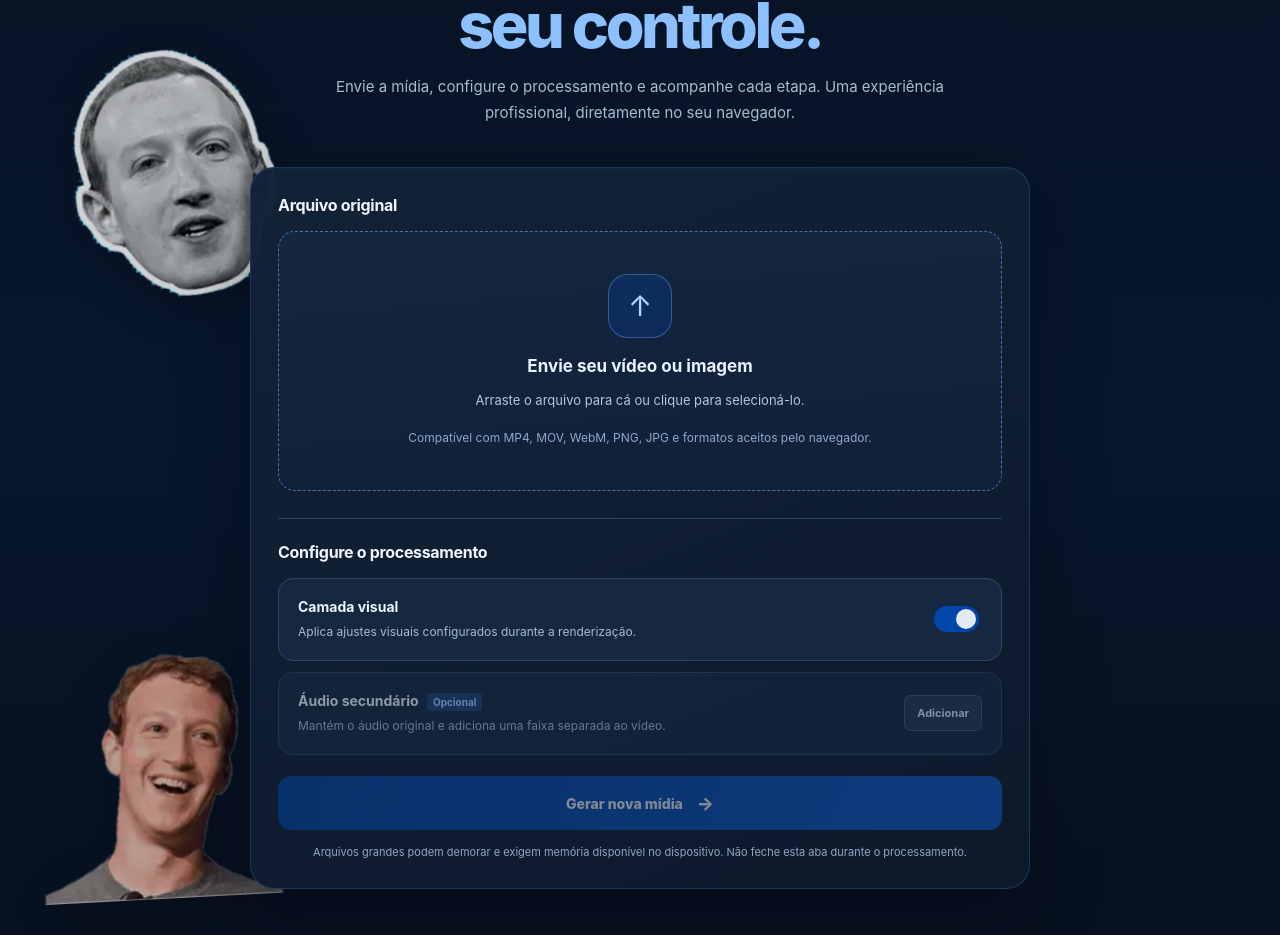
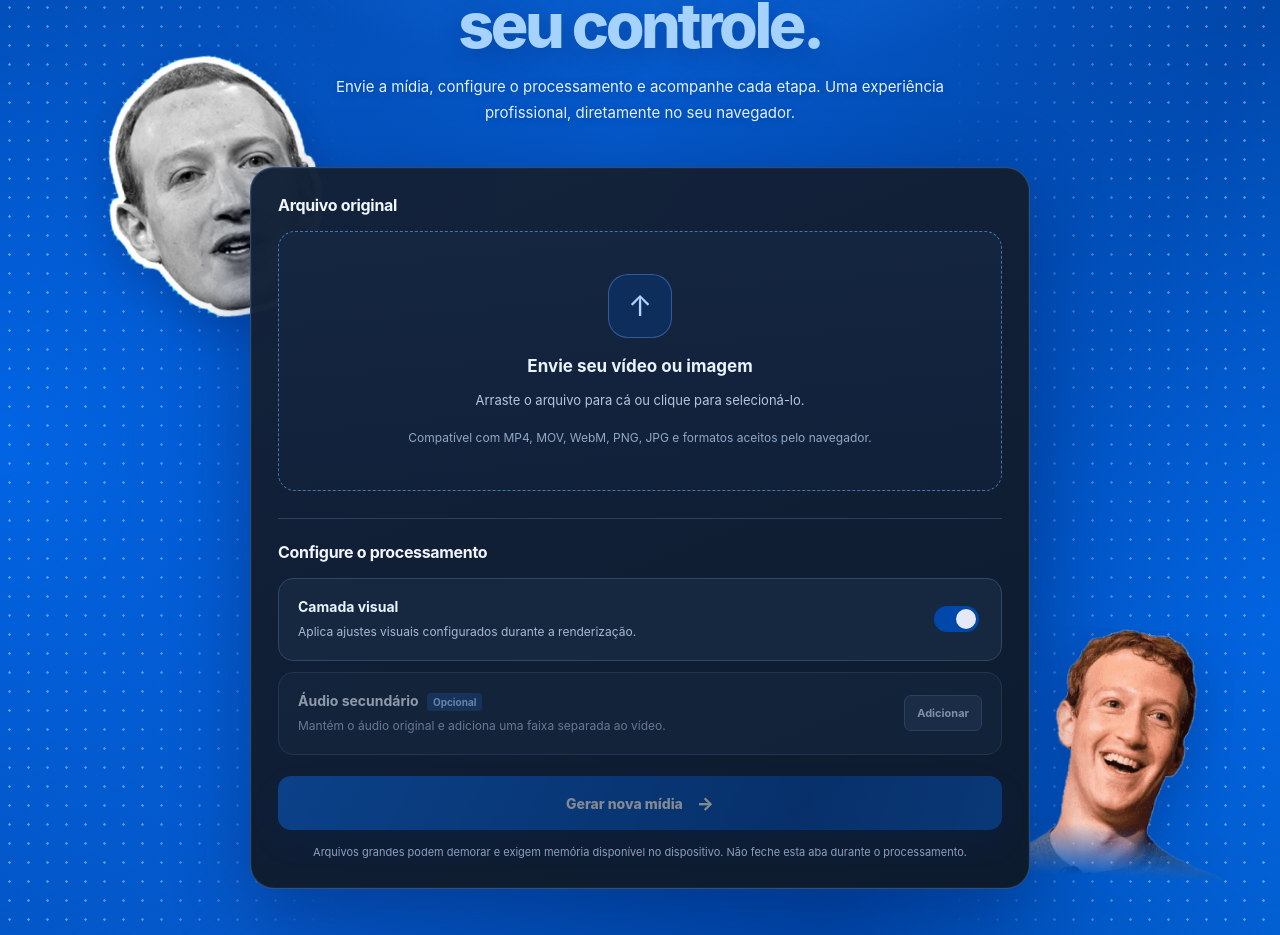
Before and after one commit to brayanken2025/media-uniquifier-v2, a React (Vite) app: page / in a window 1280 px wide. Shown: the part 154-1089 px from the top of the page. Built offline with nearby package versions, Linux system fonts and the light colour scheme.

Commit message:
fix(ui): vibrant blue homepage with high-resolution portraits on opposite sides

```diff
--- a/src/App.tsx
+++ b/src/App.tsx
@@ -151,7 +151,7 @@ export default function App() {
   }
 
   return (
-    <div className="site">
+    <div className={showSetup ? "site site-home" : "site"}>
       <main className={`container main ${showSetup ? "" : "main-focused"}`}>
         {showSetup && <div className="intro">
           <h1>Seu conteúdo, <span>seu controle.</span></h1>
--- a/src/styles.css
+++ b/src/styles.css
@@ -522,57 +522,112 @@ button:focus-visible,input:focus-visible,.drop:focus-within,.audio-option:focus-
 }
 
 
-/* Media Uniquifier — identidade azul Facebook #0047AA.
-   Apenas decoração e apresentação, sem alterar o pipeline de mídia. */
-:root { --fb-blue: #0047AA; --fb-blue-hover: #0e5fd0; }
-.site {
+/* Media Uniquifier — homepage Facebook #0047AA, visual-only redesign.
+   Keep media processing, player and result appearance untouched. */
+:root { --fb-blue: #0047AA; --fb-blue-hover: #0d64d9; }
+
+/* Bright, layered blues are limited to the homepage. */
+.site.site-home {
+  position: relative;
+  isolation: isolate;
+  overflow-x: clip;
   background:
-    radial-gradient(ellipse 62% 34% at 48% -12%, rgba(0,71,170,.32), transparent 80%),
-    linear-gradient(180deg,#071324 0%,#08172c 52%,#07111f 100%);
+    radial-gradient(ellipse 56% 38% at 52% -8%, rgba(35,135,255,.72), transparent 78%),
+    radial-gradient(ellipse 44% 67% at 0% 54%, rgba(1,109,246,.73), transparent 80%),
+    radial-gradient(ellipse 48% 68% at 100% 70%, rgba(1,109,246,.64), transparent 80%),
+    linear-gradient(116deg, #0047AA 0%, #0558c9 42%, #0047AA 74%, #035ac2 100%);
 }
-.intro h1 span { color: #8dc0ff; }
-.primary {
-  background: linear-gradient(115deg, var(--fb-blue), var(--fb-blue-hover));
-  box-shadow: 0 12px 30px rgba(0,71,170,.30);
-}
-.option input[type="checkbox"]:checked { background: var(--fb-blue); }
-.text-button { color: #8bbdff; }
-.drop:hover,.drop.dragging { border-color: #3476c7; }
-.upload-icon, .file-icon { background: rgba(0,71,170,.26); }
-.card { border-color: rgba(54,113,185,.31); }
-.workspace.workspace-initial { position: relative; isolation: isolate; }
-.workspace-initial > .card.left { position: relative; z-index: 1; }
-.home-zuck-decor {
+.site-home::before {
+  content: "";
   position: absolute;
   inset: 0;
+  z-index: 0;
   pointer-events: none;
-  z-index: 0;
+  background-image: radial-gradient(circle, rgba(235,247,255,.78) 1.05px, transparent 1.5px);
+  background-size: 19px 19px;
+  opacity: .50;
+  -webkit-mask-image: linear-gradient(90deg, #000 0%, rgba(0,0,0,.9) 11%, transparent 27%, transparent 73%, rgba(0,0,0,.9) 90%, #000 100%);
+  mask-image: linear-gradient(90deg, #000 0%, rgba(0,0,0,.9) 11%, transparent 27%, transparent 73%, rgba(0,0,0,.9) 90%, #000 100%);
+}
+.site-home .main { position: relative; z-index: 1; }
+.site-home .intro h1 { text-shadow: 0 5px 25px rgba(0,20,68,.26); }
+.site-home .intro h1 span { color: #a5d2ff; }
+.site-home .intro p { color: #e5f2ff; text-shadow: 0 1px 12px rgba(0,27,89,.2); }
+.site-home .primary {
+  background: linear-gradient(112deg, #0768e5, var(--fb-blue) 72%, #0758c5);
+  box-shadow: 0 13px 30px rgba(0,45,123,.32);
+}
+.site-home .option input[type="checkbox"]:checked { background: var(--fb-blue); }
+.site-home .text-button { color: #a1d0ff; }
+.site-home .drop:hover, .site-home .drop.dragging { border-color: #58a8ff; }
+.site-home .upload-icon, .site-home .file-icon { background: rgba(0,71,170,.28); }
+.site-home .card {
+  border-color: rgba(102,169,255,.34);
+  box-shadow: 0 22px 75px rgba(0,24,79,.38), 0 0 0 1px rgba(255,255,255,.035) inset;
+}
+.site-home .footer { color: rgba(230,241,255,.8); }
+
+/* Both portraits stay in the free side gutters of the creation card.
+   The shoulder image ends within the composition; bottom alpha fading
+   avoids a hard straight cut at the original photograph's lower edge. */
+.site-home .workspace.workspace-initial { position: relative; isolation: isolate; }
+.site-home .workspace-initial > .card.left { position: relative; z-index: 2; }
+.site-home .home-zuck-decor {
+  position: absolute;
+  inset: 0;
+  z-index: 1;
+  pointer-events: none;
   overflow: visible;
 }
-.home-zuck-decor img {
+.site-home .home-zuck-decor img {
   position: absolute;
   display: block;
+  max-width: none;
   height: auto;
   object-fit: contain;
+  pointer-events: none;
   user-select: none;
-  pointer-events: none;
-  filter: drop-shadow(0 12px 24px rgba(0,0,0,.28));
+  filter: drop-shadow(0 15px 24px rgba(0,28,91,.32));
 }
-.home-zuck-head {
-  width: clamp(170px, 17vw, 205px);
-  left: calc(50% - 570px);
-  top: -118px;
-  transform: rotate(-8deg);
-  opacity: .82;
+.site-home .home-zuck-head {
+  width: clamp(188px, 17vw, 226px);
+  left: calc(50% - 536px);
+  top: -112px;
+  transform: rotate(-7deg);
+  opacity: 1;
 }
-.home-zuck-shoulders {
-  width: clamp(175px, 20vw, 240px);
-  left: calc(50% - 602px);
-  bottom: -10px;
-  transform: rotate(-3deg);
-  opacity: .72;
+.site-home .home-zuck-shoulders {
+  width: clamp(215px, 19vw, 252px);
+  left: auto;
+  right: 4px;
+  bottom: 12px;
+  transform: rotate(3deg);
+  opacity: 1;
+  -webkit-mask-image: linear-gradient(to bottom, #000 0%, #000 79%, transparent 100%);
+  mask-image: linear-gradient(to bottom, #000 0%, #000 79%, transparent 100%);
 }
-/* Em telas estreitas, não competir com o formulário nem criar rolagem lateral. */
-@media (max-width: 1100px) {
-  .home-zuck-decor { display: none; }
+
+/* Reduce portraits before the gutters become too narrow. */
+@media (max-width: 1190px) and (min-width: 901px) {
+  .site-home .home-zuck-head {
+    width: clamp(142px, 16vw, 188px);
+    left: 0;
+    top: -90px;
+  }
+  .site-home .home-zuck-shoulders {
+    width: clamp(150px, 17vw, 208px);
+    right: 0;
+    bottom: 22px;
+  }
 }
+@media (max-width: 900px) {
+  .site-home .home-zuck-decor { display: none; }
+}
+@media (max-width: 600px) {
+  .site.site-home {
+    background:
+      radial-gradient(ellipse 90% 35% at 52% 0%, rgba(29,135,255,.6), transparent 85%),
+      linear-gradient(180deg, #0457c2, #0047AA 58%, #05368a 100%);
+  }
+  .site-home::before { opacity: .2; }
+}
```
Also changed, not shown: public/assets/mark-head.webp, public/assets/mark-shoulders.webp.
